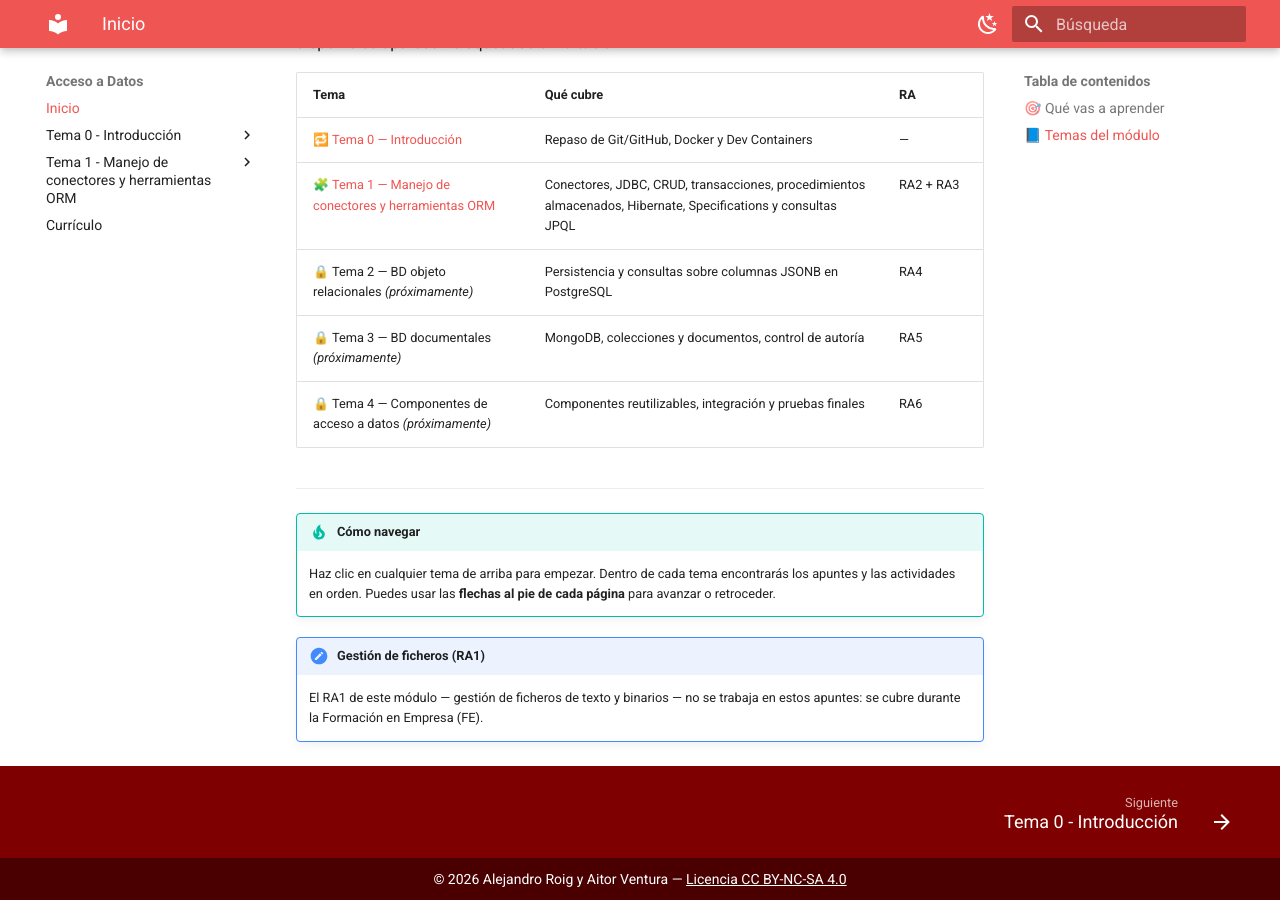
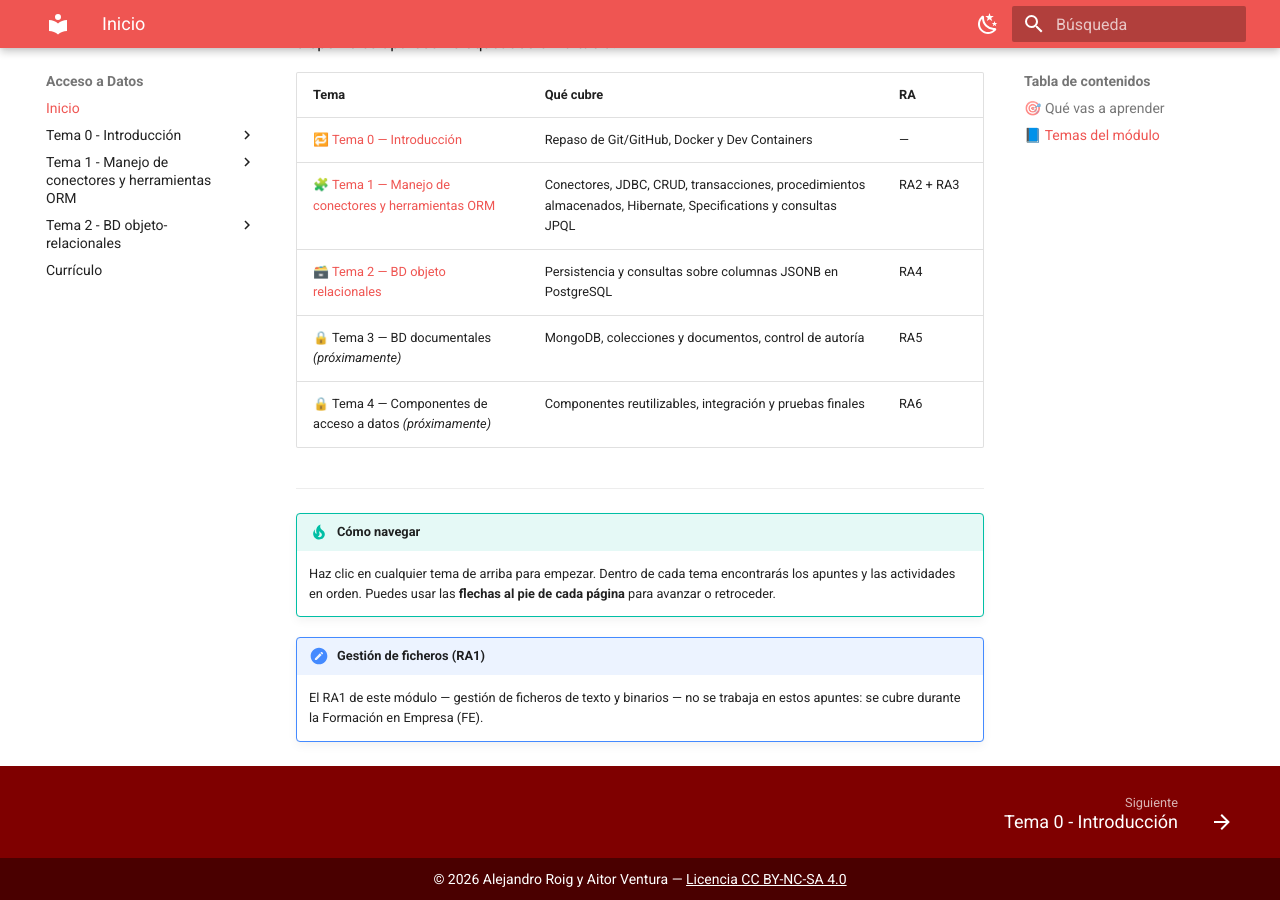
Before and after one commit to aitorventura/acceso-a-datos, an MkDocs documentation site: the page built from docs/index.md, in a window 1280 px wide and 900 px high, scrolled down 790 px. Built offline with MkDocs 1.6.1 and Material for MkDocs 9.7.7, drawn with Linux system fonts in a browser that asks for light colours.

Commit message:
Desbloquea el Tema 2 (BD objeto relacionales)

```diff
--- a/docs/index.md
+++ b/docs/index.md
@@ -24,7 +24,7 @@ Los temas se van publicando a medida que avanza el curso. Los que todavía no es
 |------|-----------|-----|
 | 🔁 [Tema 0 — Introducción](tema0/index.md) | Repaso de Git/GitHub, Docker y Dev Containers | — |
 | 🧩 [Tema 1 — Manejo de conectores y herramientas ORM](tema1/index.md) | Conectores, JDBC, CRUD, transacciones, procedimientos almacenados, Hibernate, Specifications y consultas JPQL | RA2 + RA3 |
-| 🔒 Tema 2 — BD objeto relacionales *(próximamente)* | Persistencia y consultas sobre columnas JSONB en PostgreSQL | RA4 |
+| 🗃️ [Tema 2 — BD objeto relacionales](tema2/index.md) | Persistencia y consultas sobre columnas JSONB en PostgreSQL | RA4 |
 | 🔒 Tema 3 — BD documentales *(próximamente)* | MongoDB, colecciones y documentos, control de autoría | RA5 |
 | 🔒 Tema 4 — Componentes de acceso a datos *(próximamente)* | Componentes reutilizables, integración y pruebas finales | RA6 |
 
--- a/mkdocs.yml
+++ b/mkdocs.yml
@@ -5,7 +5,6 @@
 #   3. mkdocs gh-deploy
 # Los temas listados en exclude_docs NO se generan en el sitio (ni siquiera por URL directa).
 exclude_docs: |
-  tema2/*
   tema3/*
   tema4/*
   cierre.md
@@ -85,17 +84,17 @@ nav:
       - Consultas JPQL y transacciones:
           - Consultas JPQL y transacciones: tema1/consultas-jpql-transacciones.md
           - Actividad 1.6 - Ranking con @Query JPQL: tema1/actividad_1_6.md
-  # - Tema 2 - BD objeto-relacionales:
-  #     - Tema 2 - Introducción: tema2/index.md
-  #     - Persistencia de objetos con JSONB:
-  #         - Persistencia de objetos con JSONB: tema2/persistencia-objetos-jsonb.md
-  #         - Actividad 2.1 - La columna detallesPlataforma: tema2/actividad_2_1.md
-  #     - Consultas sobre JSONB:
-  #         - Consultas sobre JSONB: tema2/consultas-jsonb.md
-  #         - Actividad 2.2 - Filtrar con jsonb_exists: tema2/actividad_2_2.md
-  #     - BD orientadas a objetos:
-  #         - BD orientadas a objetos: tema2/bd-orientadas-a-objetos.md
-  #         - Actividad 2.3 - Pruebas de integración, JSONB y errores: tema2/actividad_2_3.md
+  - Tema 2 - BD objeto-relacionales:
+      - Tema 2 - Introducción: tema2/index.md
+      - Persistencia de objetos con JSONB:
+          - Persistencia de objetos con JSONB: tema2/persistencia-objetos-jsonb.md
+          - Actividad 2.1 - La columna detallesPlataforma: tema2/actividad_2_1.md
+      - Consultas sobre JSONB:
+          - Consultas sobre JSONB: tema2/consultas-jsonb.md
+          - Actividad 2.2 - Filtrar con jsonb_exists: tema2/actividad_2_2.md
+      - BD orientadas a objetos:
+          - BD orientadas a objetos: tema2/bd-orientadas-a-objetos.md
+          - Actividad 2.3 - Pruebas de integración, JSONB y errores: tema2/actividad_2_3.md
   # - Tema 3 - BD documentales:
   #     - Tema 3 - Introducción: tema3/index.md
   #     - Conexión a MongoDB:
```
